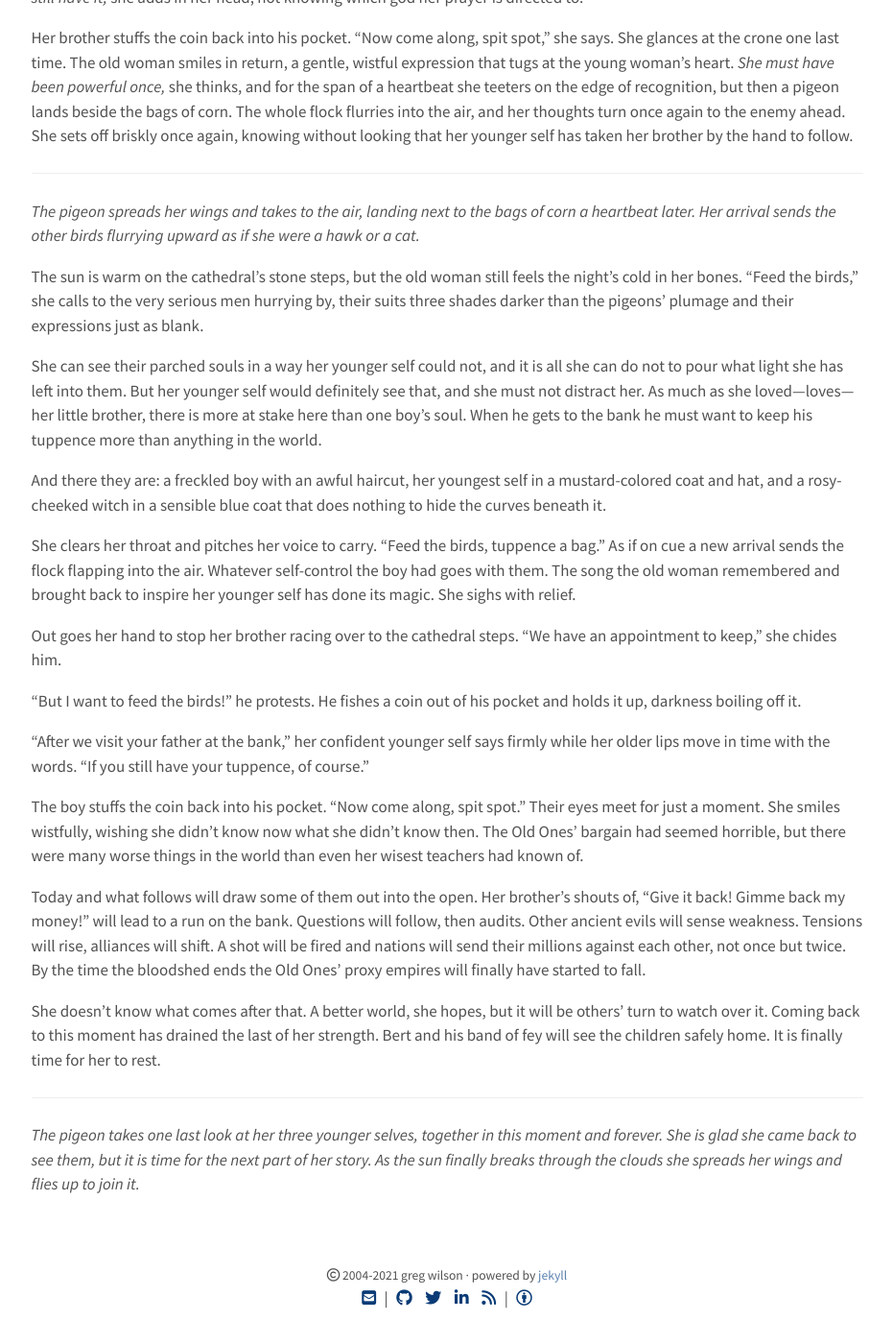
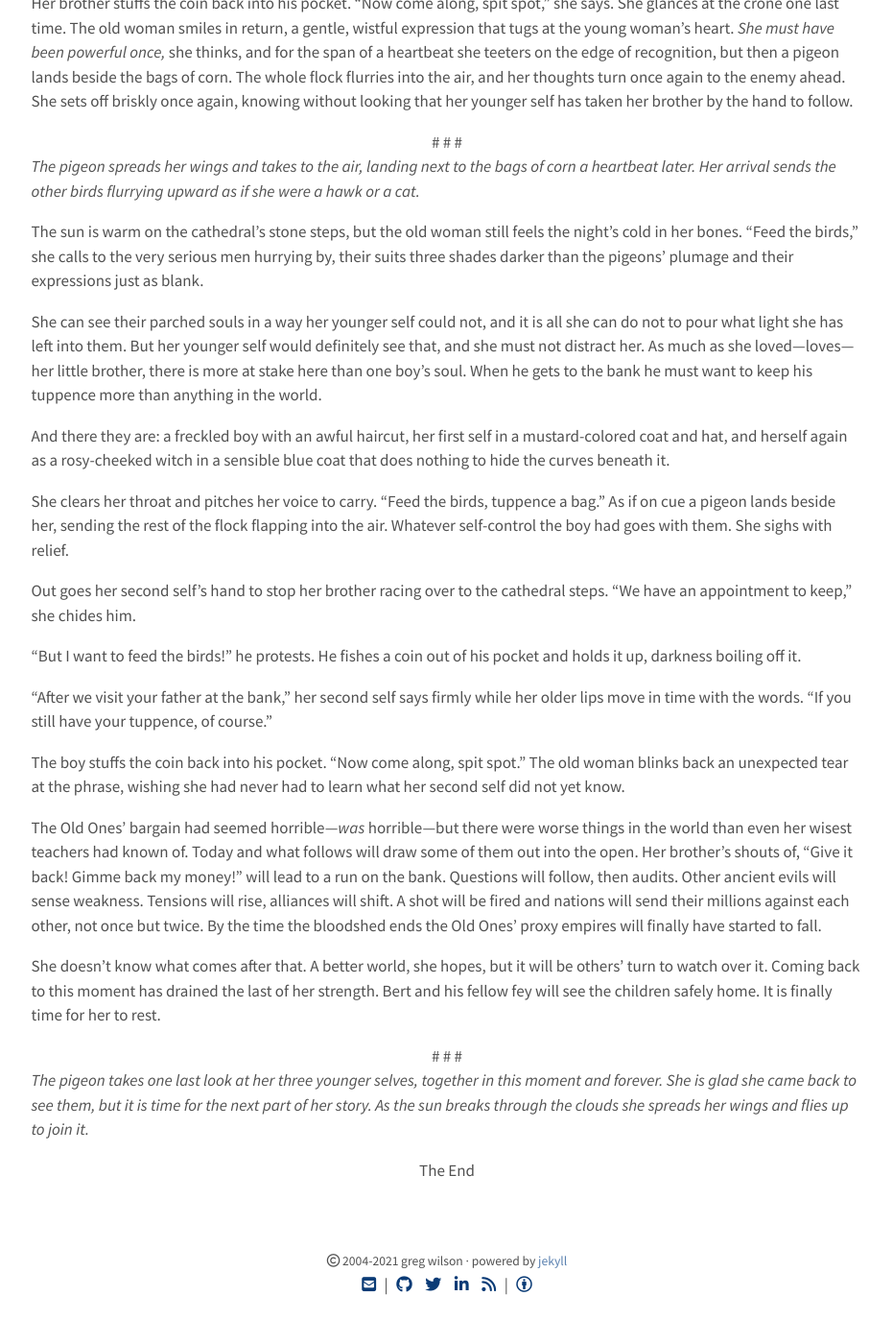
Before and after one commit to gvwilson/sensibleadventures, a Jekyll site: the page built from tuppence-a-bag/tuppence-a-bag.md, in a window 1280 px wide and 1400 px high, scrolled down 2019 px. Shown: the whole window at 96% size, without its empty margins (174-1105 px from the left). Built offline with Jekyll 4.4.1, drawn with Linux system fonts in a browser that asks for light colours; nearby versions of some CDN libraries; some of the changed text lies outside the part shown.

```diff
--- a/tuppence-a-bag/tuppence-a-bag.md
+++ b/tuppence-a-bag/tuppence-a-bag.md
@@ -8,231 +8,197 @@
   <p><em>For Mum</em></p>
 </div>
 
-*The pigeon is three shades darker than the centuries-old stone she stands on,
-but the morning sky overhead is exactly the same pearly gray as her breast feathers.
-She cocks her head.
-There---a young woman in impeccable middle-class camouflage,
-her steps shortened only slightly for the benefit of the two children hurrying along beside her.*
+*The pigeon is three shades darker than the centuries-old stone she
+stands on, but the morning sky overhead is exactly the same pearly gray
+as her breast feathers. She cocks her head to watch a young woman in
+impeccable middle-class camouflage hurry by below, her steps shortened
+only slightly for the benefit of the two children beside her.*
 
-*The pigeon fluffs her plumage.
-It won't be long now...*
+*The pigeon fluffs her plumage. It won't be long now...*
 
-"Oh look! The cathedral!" the boy in the sensible tweed suit says excitedly.
+"Oh look! The cathedral!" the boy in the sensible tweed suit says
+excitedly.
 
-"Father passes that every day."
-The girl beside him isn't entirely sure that what she just said is true,
-but as the older sibling she feels it is important to seem certain.
-Father always is,
-no matter what the subject,
+"Father passes that every day," his sister says dismissively. She isn't
+entirely sure that's true, but as the older sibling she feels it is
+important to seem certain. Father always is, no matter what the subject,
 and their new governess is certain in the same way that water is wet.
 
-The girl herself is no longer as certain of anything as she was a few days ago.
-She very clearly remembers stepping into a chalk drawing and taking part in a carousel horse race,
-and there was a tea party where---
+The girl herself is no longer as certain of anything as she was a few
+days ago. She very clearly remembers stepping into a chalk drawing and
+taking part in a carousel horse race, and there was a tea party where---
 
-But no.
-At eight years old she knows that people don't float into the air,
-no matter how hard they laugh.
-Not in the age of telephones and flying machines,
-and certainly not in London.
+But no. At eight years old she knows that people don't float into the
+air, no matter how hard they laugh. Not in the age of telephones and
+flying machines, and certainly not in London.
 
-"Feed the birds. Tuppence a bag."
-She stumbles slightly when she hears the words
-the governess sang to them the night before.
-Sure enough,
-an old woman in a hodgepodge of scarves and shawls is sitting on the steps of the cathedral.
-The tray beside her holds little paper bags of corn.
-A few pigeons are investigating them,
-but most of the flock have settled on her shoulders or on the steps beside her.
+"Feed the birds. Tuppence a bag." She stumbles slightly when she hears
+the words the governess sang to them the night before. An old woman in a
+hodgepodge of scarves and shawls is sitting on the steps of the
+cathedral. The tray beside her holds little paper bags of corn. A few
+pigeons are investigating them, but most of the flock have settled on
+her shoulders or beside her.
 
-*They look like her courtiers,* the girl decides,
-proud of knowing such a grown-up word.
+*They look like her courtiers,* the girl decides, proud of knowing such
+a grown-up word.
 
-The governess puts out a hand to stop her brother racing over to the old lady
-even before he takes his first step.
-"We have an appointment to keep," she chides him.
+The governess puts out a hand to stop the boy racing over to the old
+lady even before he takes his first step. "We have an appointment to
+keep," she chides him.
 
-"But I want to feed the birds!" he protests.
-He fishes a coin out of his pocket and holds it up,
-sure as boys of all ages are that being able to do something
-is the same as having a right to.
+"But I want to feed the birds!" he protests. He fishes a coin out of his
+pocket and holds it up, sure as boys of all ages are that being able to
+do something is the same as having a right to.
 
-The girl's breath catches in her throat as a memory surfaces like a fish in a murky pond.
-Last night, after the governess sang them to sleep---did Father come into their room?
-Did he wake her brother and press the coin into his hand
-and tell him to keep it safe for the morrow?
-*It must have been a dream,* she decides.
-Father never looked uncertain or afraid,
-and he would *never* kiss his son on the forehead and say, "I love you."
+The girl's breath catches in her throat as a memory surfaces like a fish
+in a murky pond. Last night, after the governess sang them to
+sleep---did Father come into their room? Did he wake her brother and
+press the coin into his hand and tell him to keep it safe for the
+morrow? *It must have been a dream,* she decides. Father never looked
+sad or afraid, and he would *never* kiss his son on the forehead and
+say, "I love you."
 
-But the governess is speaking.
-"After we visit your father at the bank," she says firmly.
-"If you still have your tuppence, of course."
+But the governess is speaking. "After we visit your father at the bank,"
+she says firmly. "If you still have your tuppence, of course."
 
-The boy stuffs the coin back into his pocket.
-"Now come along, spit spot," the governess says.
-She sets off briskly once again,
-her sensible shoes click-clicking on the cobblestones.
+The boy stuffs the coin back into his pocket. "Now come along, spit
+spot," the governess says. She sets off briskly once again, her sensible
+shoes clicking on the cobblestones.
 
-The girl glances at the old woman one last time.
-The old woman smiles in return,
-a gentle, wistful expression that tugs at the girl's heart.
-*She must have been my age once,* the girl thinks,
-and for the span of a heartbeat she teeters on the edge of something enormous,
-but then a pigeon lands beside the bags of corn.
-The whole flock flurries into the air
-and her thought flies away with them.
-She takes her brother's hand and hurries after the governess.
+The girl glances at the old woman one last time. The old woman smiles in
+return, a gentle, wistful expression that tugs at the girl's heart. *She
+must have been my age once,* the girl thinks, and for the span of a
+heartbeat she teeters on the edge of something enormous, but then a
+pigeon lands beside the bags of corn. The whole flock flurries into the
+air and her thought flies away with them. She takes her brother's hand
+and hurries after the governess.
 
----
+<div align="center">
+  # # #
+</div>
 
-*The pigeon fluffs her plumage.
-It won't be long now...
-Right on cue the boy pulls the coin out of his pocket.
-The pigeon spreads her wings and takes to the air.*
+*The pigeon fluffs her plumage. Right on cue the boy pulls the coin out
+of his pocket. The pigeon spreads her wings and takes to the air.*
 
 "Oh look! The cathedral!" the boy says excitedly.
 
 "Father passes that every day," his sister replies loftily.
 
-The governess smiles.
-She remembers how excited he was---how excited *she* was,
-and how hard she tried to hide it.
-It was nothing compared to what she feels today, though.
-Today her heart is racing and every sense is heightened.
-Today is the culmination of years of work and sacrifice.
-She is going into battle, and she will not fail.
+The governess smiles. She remembers how excited he was---how excited
+*she* was, and how hard she tried to hide it. It was nothing compared to
+what she feels today, though. Today her heart is racing and every sense
+is heightened. Today is the culmination of years of work and sacrifice.
+She is going into battle, and she must not fail.
 
-She glances at the crone on the steps of the cathedral.
-The faint aura around her had been invisible to her younger, innocent eyes.
-Even now it wavers ghostly-thin,
-the mark of someone who has drawn on her power too long or too deeply.
+She glances at the crone on the steps of the cathedral. The faint aura
+around her had been invisible to her younger, innocent eyes. Even now it
+wavers ghostly-thin, the mark of someone who has drawn on her power too
+long or too deeply.
 
-"Feed the birds. Tuppence a bag."
-Those six words, long remembered, had been the seed of her plan.
-She cannot tell her brother (so young, so pure, so *human*)
-that in a few minutes an ancient evil will offer him a bargain.
-Wealth and power, an empire spanning the globe---he can buy all that with a single coin,
-just like Father and so many others before him.
-A single coin to seal the deal,
-then toys set aside
-and afternoons of make-believe foregone because big boys don't do that.
-A marriage entered into because the woman's family can help advance a career,
-children neglected because there are serious newspapers to read,
-all of it going to sustain something that should have died long ago.
+"Feed the birds. Tuppence a bag." Those six words, long remembered, had
+been the seed of her plan. She cannot tell her brother (so young, so
+*human*) that in a few minutes an ancient evil will offer him a bargain.
+Wealth and power, an empire spanning the globe---he can buy all that
+with a single coin, just like Father and so many others before him. A
+single coin to seal the deal, then toys set aside and afternoons of
+make-believe foregone because big boys don't do that. A marriage entered
+into because the woman's family can help advance a career, children
+neglected because there are accounts and reports to read, all of it
+going to sustain something that should have died long ago.
 
-She cannot change history,
-not directly,
-but she has learned at great cost that can nudge it a little,
-so she puts out a hand to stop her brother before he takes his first step.
-"We have an appointment to keep," she chides him.
+She cannot change history, not directly, but she has learned at great
+cost that she can nudge it a little, so she puts out a hand to stop her
+brother before he takes his first step. "We have an appointment to
+keep," she chides him.
 
-"But I want to feed the birds!" he protests.
-He fishes the coin out of his pocket and holds it up.
-It is all she can do not to slap it out of his hand.
-Its aura is not faint at all:
-it is so dark it hurts her eyes.
-Her skin crawls to be so close to such a thing,
-but she has learned to be strong.
+"But I want to feed the birds!" he protests. He fishes the coin out of
+his pocket and holds it up. It is all she can do not to slap it out of
+his hand. Its aura is not faint at all: her skin crawls to be so close
+to such a thing, but she has learned to be strong.
 
-"After we visit your father at the bank," she says firmly.
-"If you still have your tuppence, of course."
-*Please, please, please still have it,* she adds in her head,
-not knowing which god her prayer is directed to.
+"After we visit your father at the bank," she says firmly. "If you still
+have your tuppence, of course." *Please, please, please still have it,*
+she adds in her head, not knowing which god her prayer is directed to.
 
-Her brother stuffs the coin back into his pocket.
-"Now come along, spit spot," she says.
-She glances at the crone one last time.
-The old woman smiles in return,
-a gentle, wistful expression that tugs at the young woman's heart.
-*She must have been powerful once,* she thinks,
-and for the span of a heartbeat she teeters on the edge of recognition,
-but then a pigeon lands beside the bags of corn.
-The whole flock flurries into the air,
-and her thoughts turn once again to the enemy ahead.
-She sets off briskly once again,
-knowing without looking that her younger self has taken her brother by the hand to follow.
+Her brother stuffs the coin back into his pocket. "Now come along, spit
+spot," she says. She glances at the crone one last time. The old woman
+smiles in return, a gentle, wistful expression that tugs at the young
+woman's heart. *She must have been powerful once,* she thinks, and for
+the span of a heartbeat she teeters on the edge of recognition, but then
+a pigeon lands beside the bags of corn. The whole flock flurries into
+the air, and her thoughts turn once again to the enemy ahead. She sets
+off briskly once again, knowing without looking that her younger self
+has taken her brother by the hand to follow.
 
----
+<div align="center">
+  # # #
+</div>
 
-*The pigeon spreads her wings and takes to the air,
-landing next to the bags of corn a heartbeat later.
-Her arrival sends the other birds flurrying upward
-as if she were a hawk or a cat.*
+*The pigeon spreads her wings and takes to the air, landing next to the
+bags of corn a heartbeat later. Her arrival sends the other birds
+flurrying upward as if she were a hawk or a cat.*
 
-The sun is warm on the cathedral's stone steps,
-but the old woman still feels the night's cold in her bones.
-"Feed the birds," she calls to the very serious men hurrying by,
-their suits three shades darker than the pigeons' plumage
-and their expressions just as blank.
+The sun is warm on the cathedral's stone steps, but the old woman still
+feels the night's cold in her bones. "Feed the birds," she calls to the
+very serious men hurrying by, their suits three shades darker than the
+pigeons' plumage and their expressions just as blank.
 
-She can see their parched souls in a way her younger self could not,
-and it is all she can do not to pour what light she has left into them.
-But her younger self would definitely see that,
-and she must not distract her.
-As much as she loved---loves---her little brother,
-there is more at stake here than one boy's soul.
-When he gets to the bank he must want to keep his tuppence
-more than anything in the world.
+She can see their parched souls in a way her younger self could not, and
+it is all she can do not to pour what light she has left into them. But
+her younger self would definitely see that, and she must not distract
+her. As much as she loved---loves---her little brother, there is more at
+stake here than one boy's soul. When he gets to the bank he must want to
+keep his tuppence more than anything in the world.
 
-And there they are:
-a freckled boy with an awful haircut,
-her youngest self in a mustard-colored coat and hat,
-and a rosy-cheeked witch in a sensible blue coat that does nothing to hide the curves beneath it.
+And there they are: a freckled boy with an awful haircut, her first self
+in a mustard-colored coat and hat, and herself again as a rosy-cheeked
+witch in a sensible blue coat that does nothing to hide the curves
+beneath it.
 
-She clears her throat and pitches her voice to carry.
-"Feed the birds, tuppence a bag."
-As if on cue a new arrival sends the flock flapping into the air.
-Whatever self-control the boy had goes with them.
-The song the old woman remembered and brought back to inspire her younger self
-has done its magic.
-She sighs with relief.
+She clears her throat and pitches her voice to carry. "Feed the birds,
+tuppence a bag." As if on cue a pigeon lands beside her, sending the
+rest of the flock flapping into the air. Whatever self-control the boy
+had goes with them. She sighs with relief.
 
-Out goes her hand to stop her brother racing over to the cathedral steps.
-"We have an appointment to keep," she chides him.
+Out goes her second self's hand to stop her brother racing over to the
+cathedral steps. "We have an appointment to keep," she chides him.
 
-"But I want to feed the birds!" he protests.
-He fishes a coin out of his pocket and holds it up,
-darkness boiling off it.
+"But I want to feed the birds!" he protests. He fishes a coin out of his
+pocket and holds it up, darkness boiling off it.
 
-"After we visit your father at the bank," her confident younger self says firmly
-while her older lips move in time with the words.
-"If you still have your tuppence, of course."
+"After we visit your father at the bank," her second self says firmly
+while her older lips move in time with the words. "If you still have
+your tuppence, of course."
 
-The boy stuffs the coin back into his pocket.
-"Now come along, spit spot."
-Their eyes meet for just a moment.
-She smiles wistfully,
-wishing she didn't know now what she didn't know then.
-The Old Ones' bargain had seemed horrible,
-but there were many worse things in the world
-than even her wisest teachers had known of.
+The boy stuffs the coin back into his pocket. "Now come along, spit
+spot." The old woman blinks back an unexpected tear at the phrase,
+wishing she had never had to learn what her second self did not yet
+know.
 
-Today and what follows will draw some of them out into the open.
-Her brother's shouts of, "Give it back! Gimme back my money!"
-will lead to a run on the bank.
-Questions will follow, then audits.
-Other ancient evils will sense weakness.
-Tensions will rise,
-alliances will shift.
-A shot will be fired
-and nations will send their millions against each other,
-not once but twice.
-By the time the bloodshed ends
-the Old Ones' proxy empires will finally have started to fall.
+The Old Ones' bargain had seemed horrible---*was* horrible---but there
+were worse things in the world than even her wisest teachers had known
+of. Today and what follows will draw some of them out into the open. Her
+brother's shouts of, "Give it back! Gimme back my money!" will lead to a
+run on the bank. Questions will follow, then audits. Other ancient evils
+will sense weakness. Tensions will rise, alliances will shift. A shot
+will be fired and nations will send their millions against each other,
+not once but twice. By the time the bloodshed ends the Old Ones' proxy
+empires will finally have started to fall.
 
-She doesn't know what comes after that.
-A better world, she hopes,
-but it will be others' turn to watch over it.
-Coming back to this moment has drained the last of her strength.
-Bert and his band of fey will see the children safely home.
-It is finally time for her to rest.
+She doesn't know what comes after that. A better world, she hopes, but
+it will be others' turn to watch over it. Coming back to this moment has
+drained the last of her strength. Bert and his fellow fey will see the
+children safely home. It is finally time for her to rest.
 
----
+<div align="center">
+  # # #
+</div>
 
-*The pigeon takes one last look at her three younger selves,
-together in this moment and forever.
-She is glad she came back to see them,
-but it is time for the next part of her story.
-As the sun finally breaks through the clouds
-she spreads her wings and flies up to join it.*
+*The pigeon takes one last look at her three younger selves, together in
+this moment and forever. She is glad she came back to see them, but it
+is time for the next part of her story. As the sun breaks through the
+clouds she spreads her wings and flies up to join it.*
+
+<div align="center">
+  The End
+</div>
```
Also changed, not shown: 2 other files.
